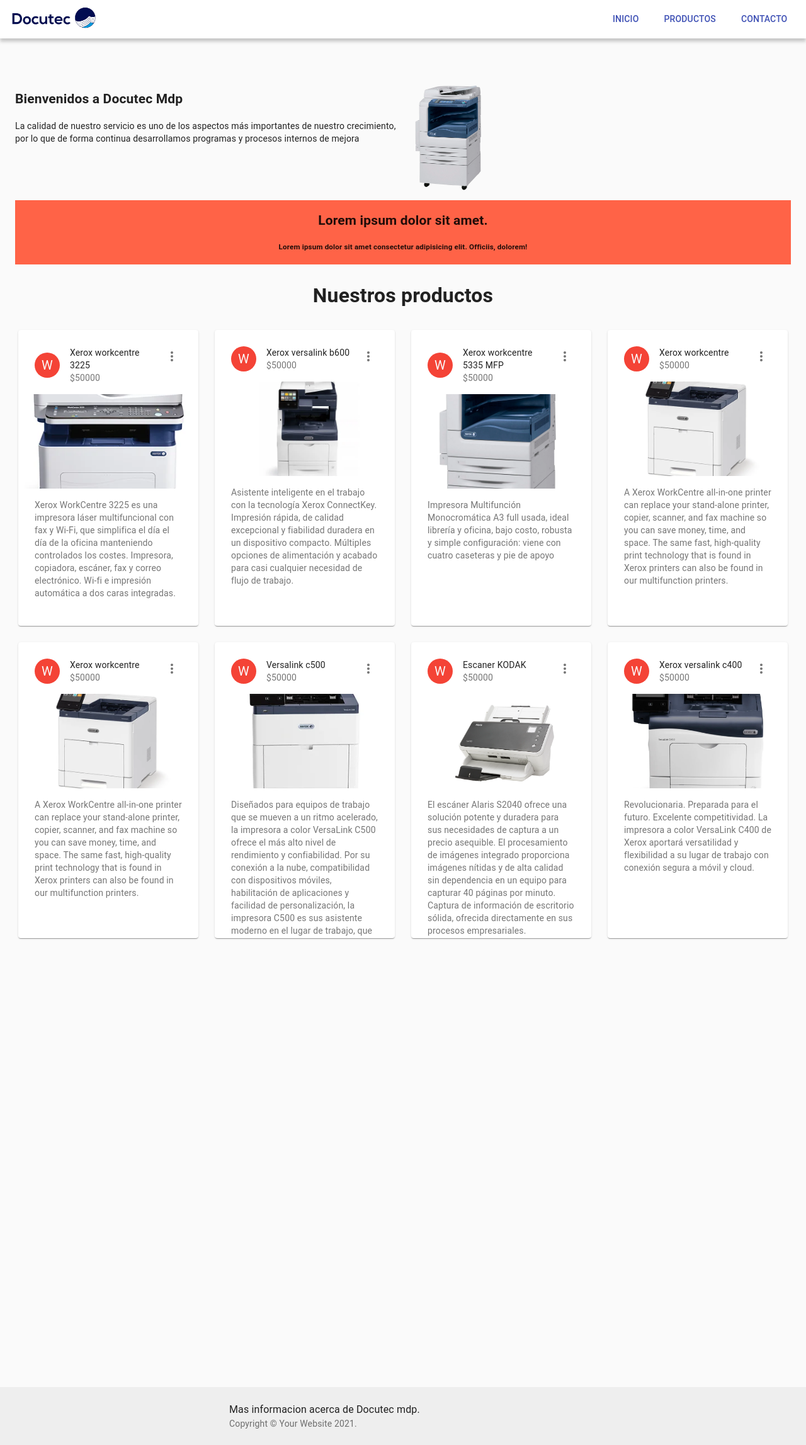
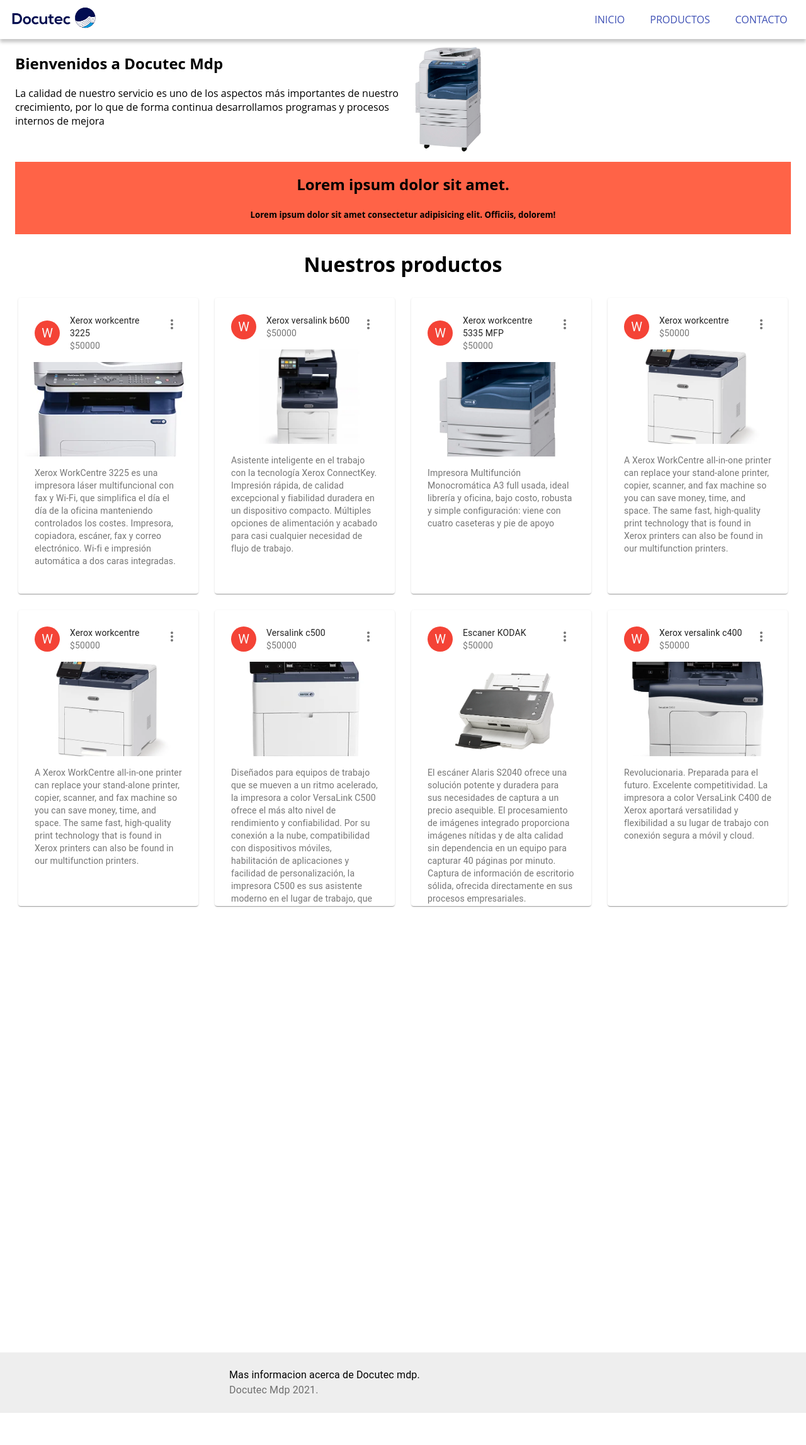
Before and after one commit to marce-ldv/docutec, a Next.js app: page / in a window 1280 px wide. Shown: the whole page at 63% size. After the commit the page ends 2244 px from the top, so only its background shows below. Built offline with nearby package versions, Linux system fonts and the light colour scheme.

Commit message:
update navbar styles

```diff
--- a/components/Footer/footer.tsx
+++ b/components/Footer/footer.tsx
@@ -1,5 +1,4 @@
 import React, { FunctionComponent } from 'react';
-import CssBaseline from '@material-ui/core/CssBaseline';
 import Typography from '@material-ui/core/Typography';
 import { makeStyles } from '@material-ui/core/styles';
 import Container from '@material-ui/core/Container';
@@ -33,10 +32,9 @@
 
 function Copyright() {
 	return (
-		<Typography variant="body2" color="textSecondary">
-			{'Copyright © '}
-			<Link color="inherit" href="https://material-ui.com/">
-				Your Website
+		<Typography color="textSecondary">
+			<Link color="inherit" href="https://docutecmdp.com/">
+				Docutec Mdp
 			</Link>{' '}
 			{new Date().getFullYear()}
 			{'.'}
@@ -49,10 +47,9 @@
 
 	return (
 		<div className={classes.root}>
-			<CssBaseline />
 			<footer className={classes.footer}>
 				<Container maxWidth="sm">
-					<Typography variant="body1">Mas informacion acerca de Docutec mdp.</Typography>
+					<Typography>Mas informacion acerca de Docutec mdp.</Typography>
 					<Copyright />
 				</Container>
 			</footer>
--- a/styles/styles.scss
+++ b/styles/styles.scss
@@ -11,6 +11,9 @@
   width: 100%;
   box-shadow: 0 5px 5px rgba(182, 182, 182, 0.75);
   background: rgba(255, 255, 255, 0.95);
+  position: fixed;
+  top: 0;
+  z-index: 1;
 
   .navbar-section {
     max-width: 1280px;
```
